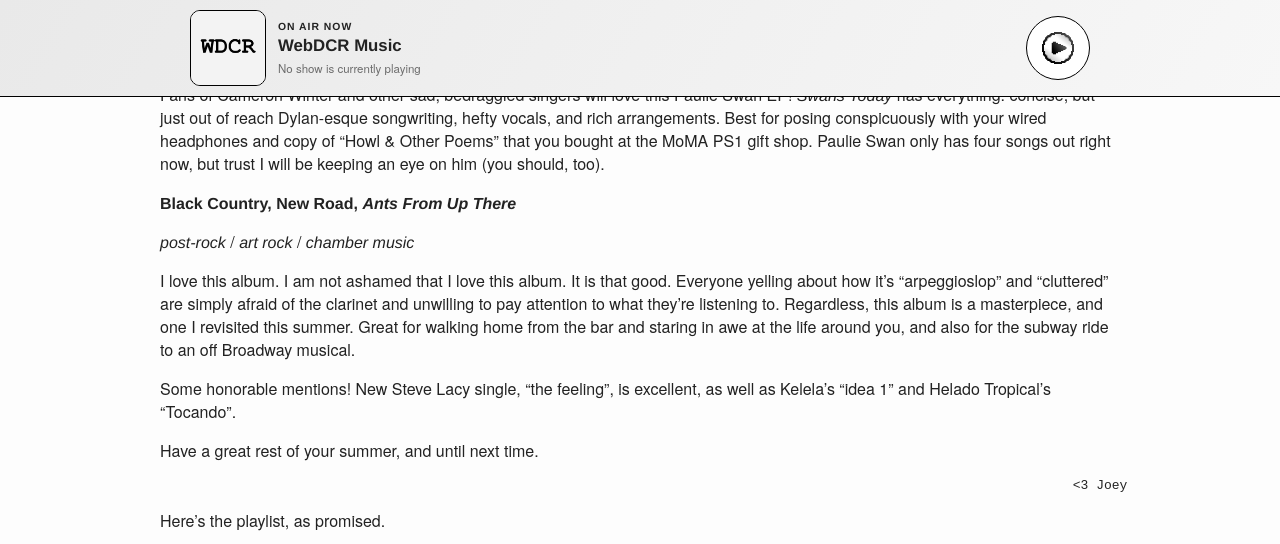
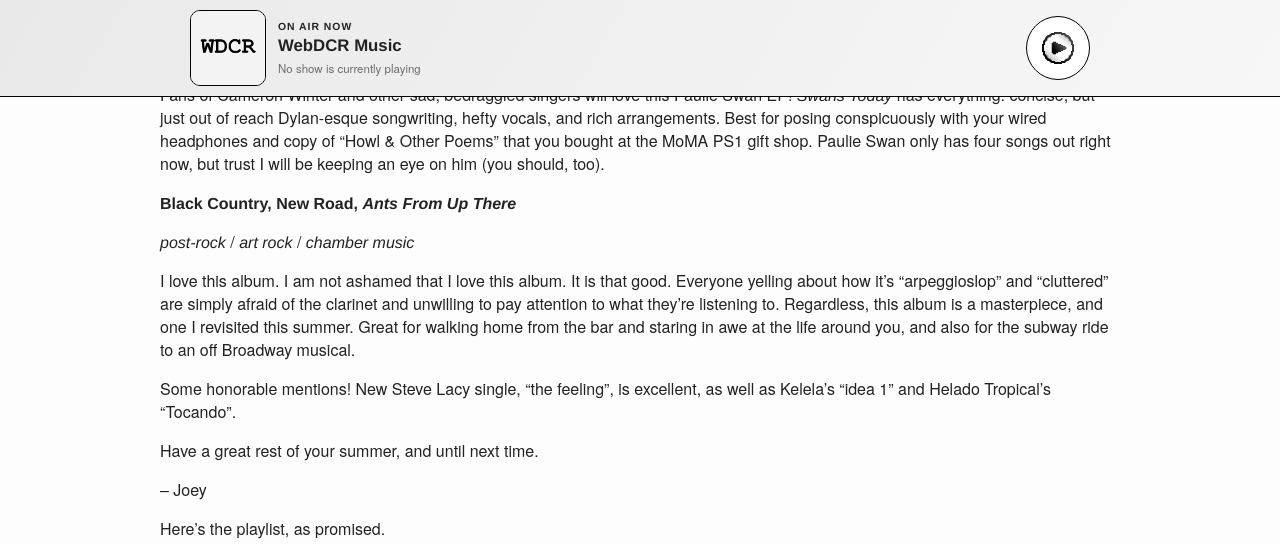
Before and after one commit to webdcr/webdcr.github.io, a Jekyll site: the page built from _musicblog/2026-07-17-joey’s-26x-music-round-up.md, in a window 1280 px wide and 900 px high, scrolled down 1222 px, cut to the strip 0-544 px from the top of the window. Built offline with Jekyll 4.4.1, drawn with Linux system fonts in a browser that asks for light colours; some web fonts are replaced.

Commit message:
Update Music Blog “2026-07-17-joey’s-26x-music-round-up”

```diff
--- a/_musicblog/2026-07-17-joey’s-26x-music-round-up.md
+++ b/_musicblog/2026-07-17-joey’s-26x-music-round-up.md
@@ -48,7 +48,7 @@
 
 Have a great rest of your summer, and until next time.
 
-                                                                                                                         <3 Joey
+--  Joey
 
 Here’s the playlist, as promised.
 
```
